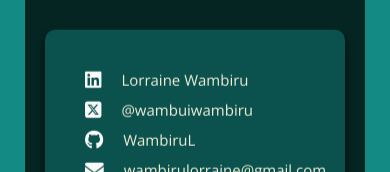
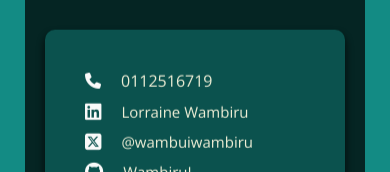
Before and after one commit to WambiruL/portfolio-website, a plain HTML site: page index.html in a window 390 px wide. Shown: the part 5765-5937 px from the top of the page. Drawn offline with nearby package versions, Linux system fonts and the light colour scheme.

Commit message:
add phone.no

```diff
--- a/index.html
+++ b/index.html
@@ -263,6 +263,12 @@
                 </marquee>
                 <div class="contact-info">
                     <div class="contact-detail">
+                        <i class="fa-solid  fa-phone" style="color: #fff;"></i>
+                            <p>0112516719</p>
+                        </a>
+                    </div>
+
+                    <div class="contact-detail">
                         <a href="https://www.linkedin.com/in/lorraine-wambiru/" target="_blank"><i class="fa-brands fa-linkedin  fa-lg" style="color:#fff;"></i>
                             <p>Lorraine Wambiru</p>
                         </a>
```
